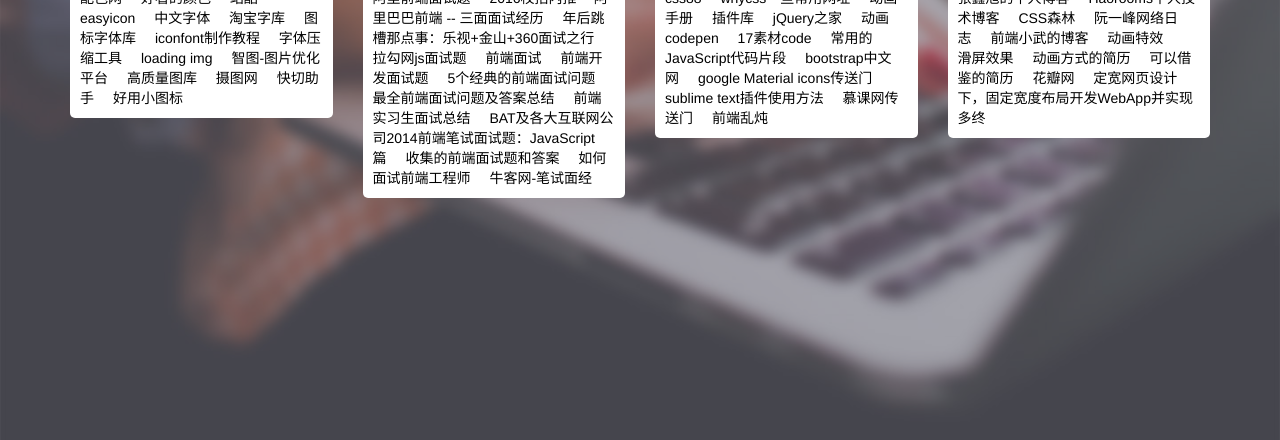
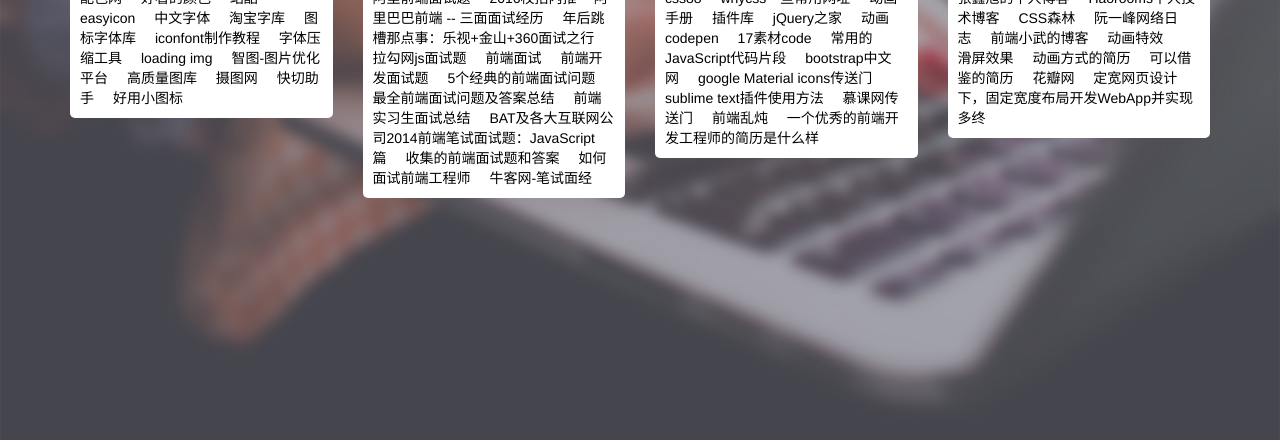
Before and after one commit to fruitstar/jianli, a plain HTML site: page material.html in a window 1280 px wide. Shown: the part 360-800 px from the top of the page. Drawn offline with Linux system fonts and the light colour scheme.

Commit message:
添加了网址

```diff
--- a/material.html
+++ b/material.html
@@ -77,6 +77,7 @@
 							<a href="http://www.cnblogs.com/hykun/p/sublimeText3.html">sublime text插件使用方法</a>
 							<a href="http://www.imooc.com/">慕课网传送门</a>
 							<a href="http://www.html-js.com/">前端乱炖</a>
+							<a href="https://www.zhihu.com/question/23150301">一个优秀的前端开发工程师的简历是什么样</a>
 						</div>
 					</div>
 					<div class="col-md-3 col-sm-6 col-xs-12">
```
Also changed, not shown: demo.html (line endings or trailing spaces).
